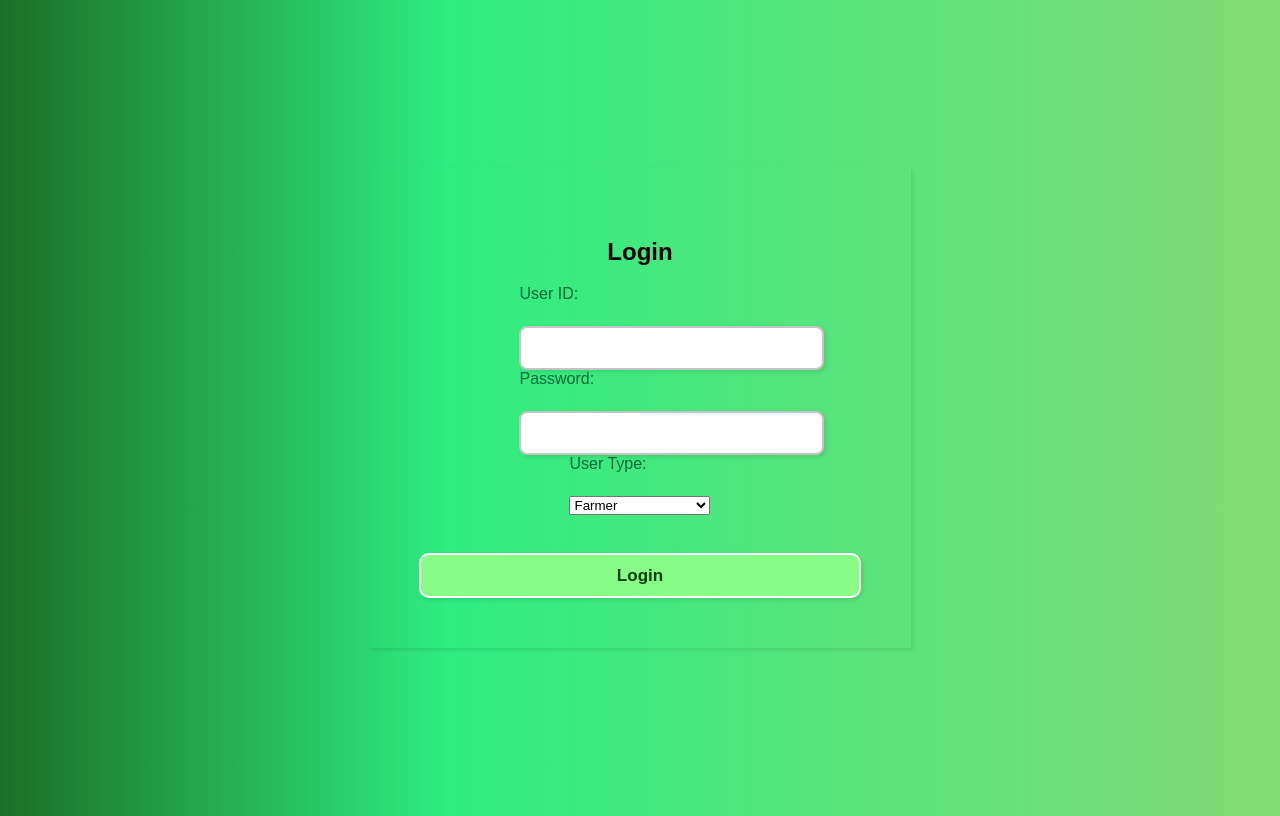
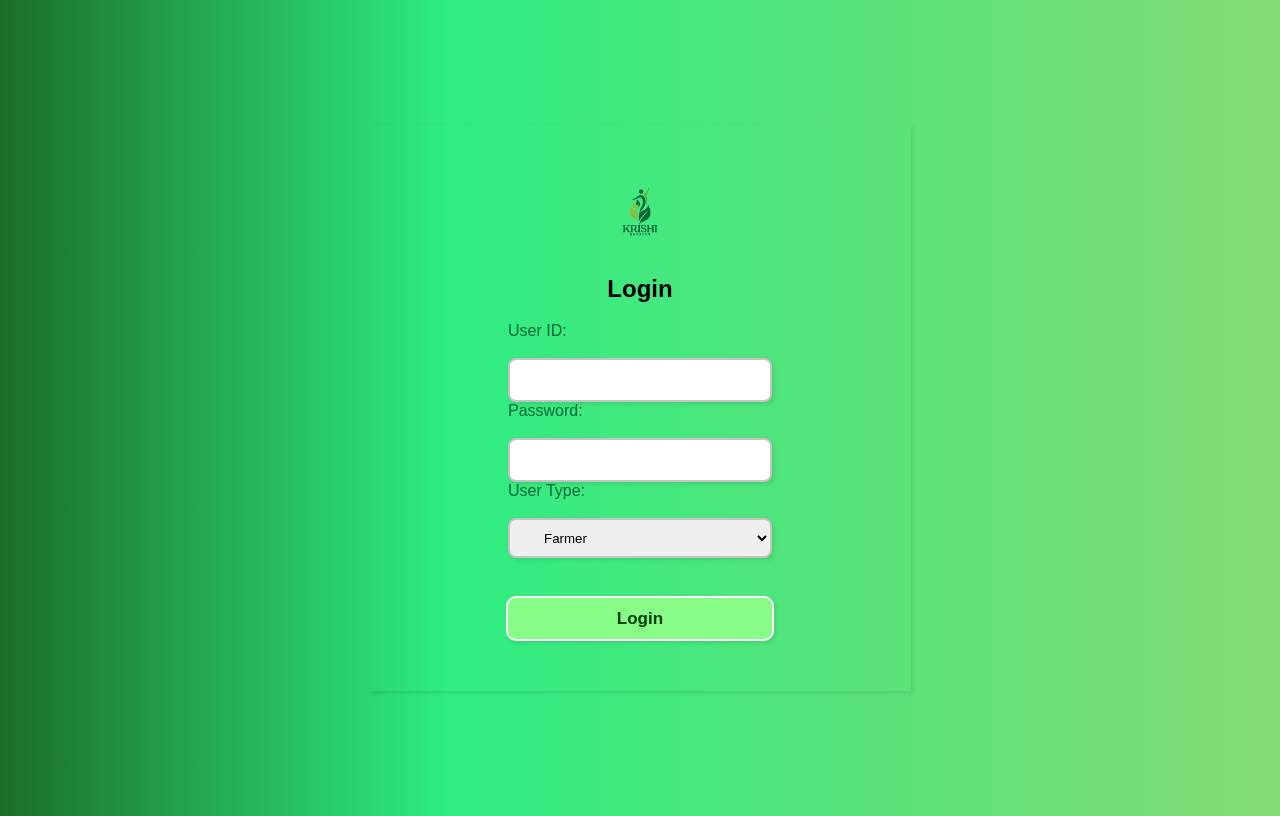
Before and after one commit to ibnasoud789/agri-tech-main, a PHP site: page /login.php in a window 1280 px wide. Run offline with PHP 8.4, Linux system fonts and the light colour scheme.

Commit message:
Added styling to login page

```diff
--- a/login.php
+++ b/login.php
@@ -35,14 +35,21 @@
         align-items: center;
     }
 
+    .login-logo {
+        display: flex;
+        justify-content: center;
+        align-items: center;
+        margin-bottom: 10px;
+    }
+
     label {
         display: block;
-        margin-bottom: 5px;
         color: #006838;
     }
 
-    input {
-        width: 100%;
+    input,
+    select {
+        width: 200px;
         height: 40px;
         border-radius: 8px;
         border: 2px solid #c4c4c4;
@@ -51,13 +58,18 @@
         transition: all 0.2s ease;
     }
 
-    input:focus {
+    select {
+        width: 264px;
+    }
+
+    input:focus,
+    select:focus {
         border: 2px solid black;
         transform: scale(1.05);
     }
 
     .btn {
-        width: 100%;
+        width: 268px;
         height: 45px;
         background-color: rgb(135, 253, 135);
         color: rgb(1, 62, 1);
@@ -81,6 +93,9 @@
 
 <body>
     <form action method="post">
+        <div class="login-logo">
+            <img src="login-page/login-logo/KRISHI-removebg-preview.png" height="70px" width="70px">
+        </div>
         <h2>Login</h2>
         <div>
             <label for="userid">User ID:</label><br />
@@ -101,7 +116,7 @@
                 <option value="admin">Admin</option>
             </select><br /><br />
         </div>
-        <input type="submit" value="Login" class="btn"/>
+        <input type="submit" value="Login" class="btn" />
     </form>
 </body>
 
```
